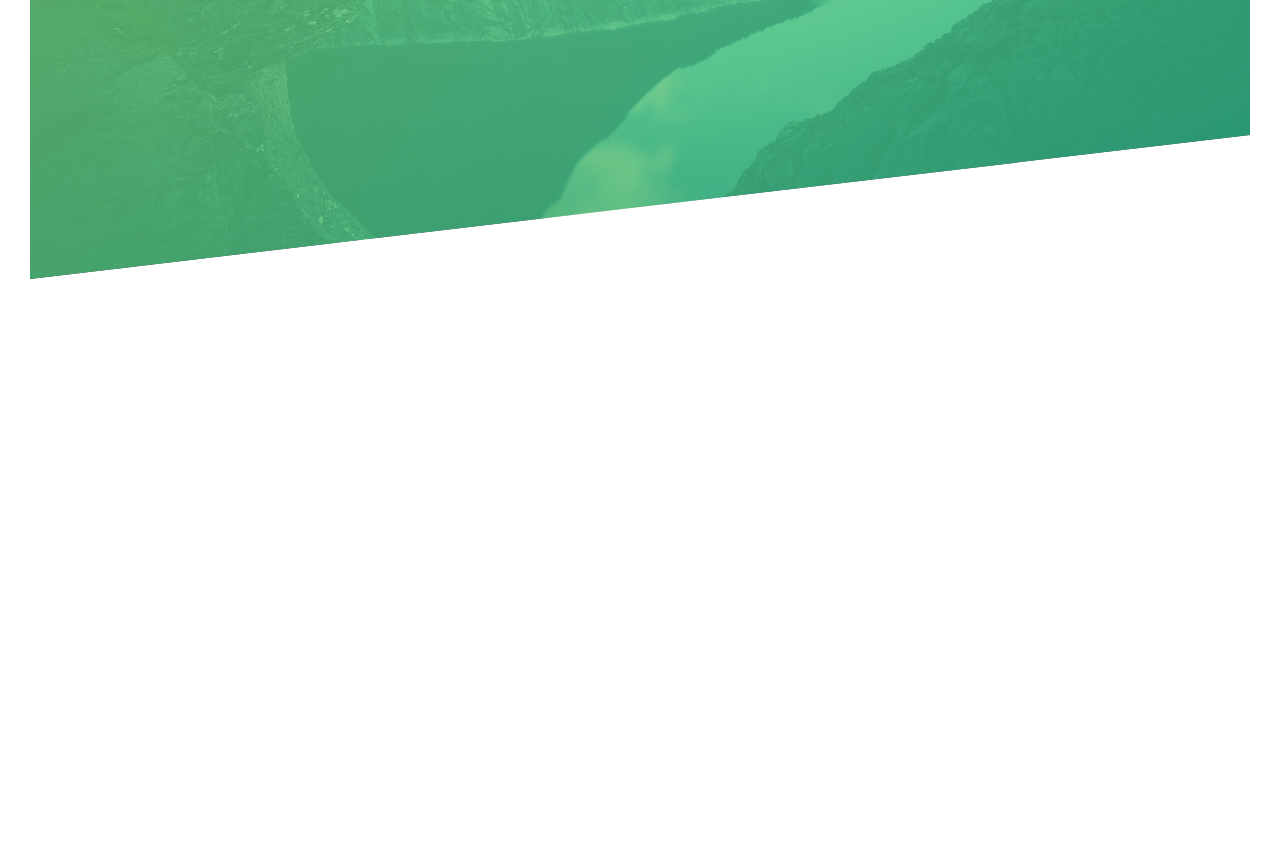
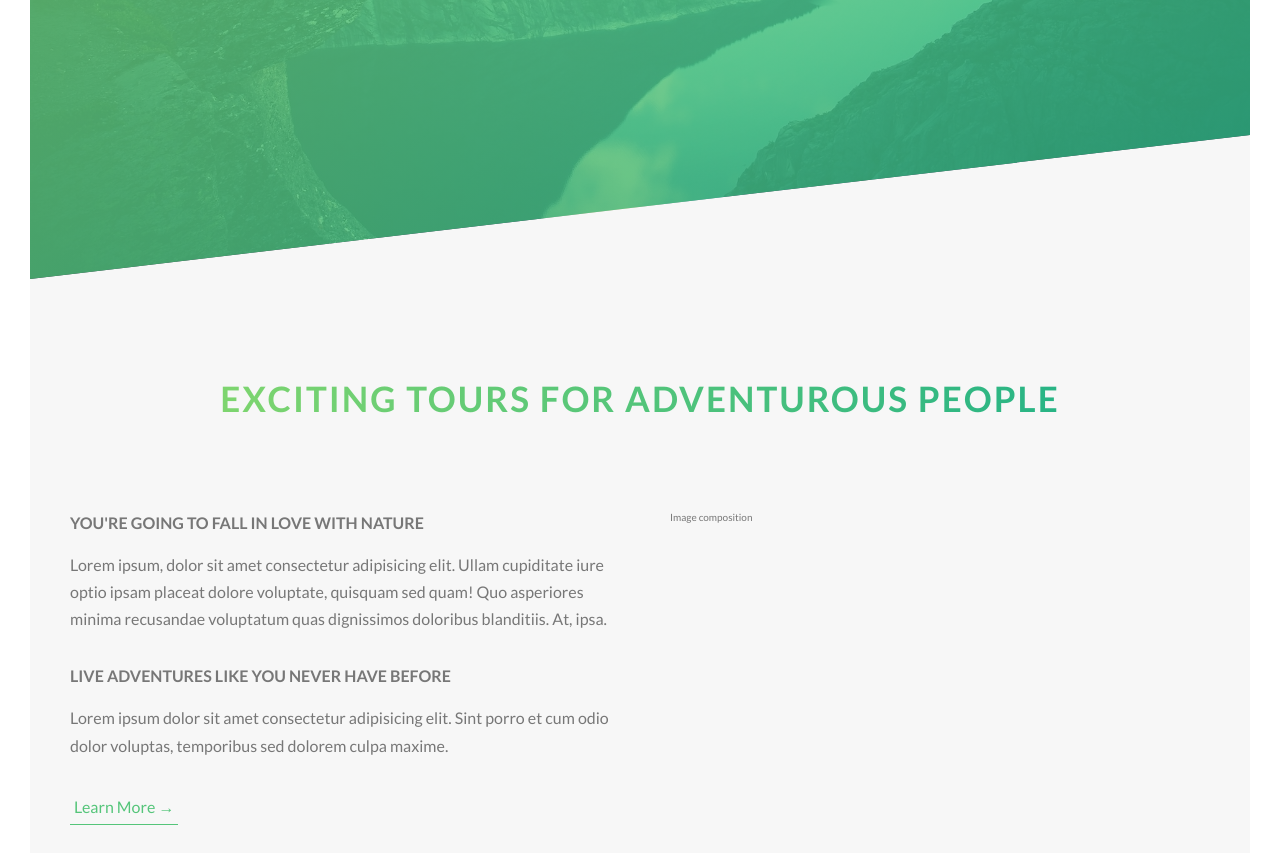
Before and after one commit to asiffsyed71/Natours, a website: page index.html in a window 1280 px wide. Shown: the part 495-1348 px from the top of the page. Before the commit the page ends 804 px from the top, so only its background shows below. Drawn offline with Linux system fonts and the light colour scheme.

Commit message:
Added layout for hero section

```diff
--- a/index.html
+++ b/index.html
@@ -25,6 +25,33 @@
                 <a href="#" class="btn btn--white btn--animated">Discover our tours</a>
            </div>
         </header>
+        <main>
+            <section class="section-about">
+                <div class="u-center-text">
+                    <h2 class="heading-secondary u-margin-bottom-lg">
+                        Exciting tours for adventurous people
+                    </h2>
+                </div>
+                <div class="row">
+                    <div class="col-1-of-2">
+                        <h3 class="heading-teritiary u-margin-bottom-sm">
+                            You're going to fall in love with nature
+                        </h3>
+                        <p class="paragraph">
+                            Lorem ipsum, dolor sit amet consectetur adipisicing elit. Ullam cupiditate iure optio ipsam placeat dolore voluptate, quisquam sed quam! Quo asperiores minima recusandae voluptatum quas dignissimos doloribus blanditiis. At, ipsa.
+                        </p>
+                        <h3 class="heading-teritiary u-margin-bottom-sm">
+                            Live adventures like you never have before
+                        </h3>
+                        <p class="paragraph">
+                            Lorem ipsum dolor sit amet consectetur adipisicing elit. Sint porro et cum odio dolor voluptas, temporibus sed dolorem culpa maxime.
+                        </p>
+                        <a href="#" class="btn-text">Learn More &rarr;</a>
+                    </div>
+                    <div class="col-1-of-2">Image composition</div>
+                </div>
+            </section>
+        </main>
 
         <!-- <section class="grid-test">
             <div class="row">
--- a/sass/abstracts/_variables.scss
+++ b/sass/abstracts/_variables.scss
@@ -7,6 +7,11 @@ $color-grey-dark: #777;
 $color-white: #fff;
 $color-black: #000;
 
+$color-grey-light-1: #f7f7f7;
+
+// font
+$default-font-size: 1.6rem;
+
 // GRID
 $grid-width: 114rem;
 $gutter-vertical: 8rem;
--- a/sass/base/_typography.scss
+++ b/sass/base/_typography.scss
@@ -28,3 +28,34 @@ body {
         animation: moveInRight 1s ease-in-out;
     }
 }
+
+.heading-secondary {
+    font-size: 3.5rem;
+    text-transform: uppercase;
+    font-weight: 700;
+    background-image: linear-gradient(to right, $color-primary-light, $color-primary-dark);
+    display: inline-block;
+    -webkit-background-clip: text;
+    background-clip: text;
+    color: transparent;
+    letter-spacing: 2px;
+    transition: all .2s;
+
+    &:hover {
+        transform: skewY(2deg) skewX(15deg) scale(1.1);
+        text-shadow: .5rem 1rem 2rem rgba($color-black,.2);
+    }
+}
+
+.heading-teritiary {
+    font-size: $default-font-size;
+    font-weight: 700;
+    text-transform: uppercase;
+}
+
+.paragraph {
+    font-size: $default-font-size;
+    &:not(:last-child) {
+        margin-bottom: 3rem;
+    }
+}
--- a/sass/base/_utilities.scss
+++ b/sass/base/_utilities.scss
@@ -0,0 +1,10 @@
+.u-center-text {
+    text-align: center;
+}
+
+.u-margin-bottom-lg {
+    margin-bottom: 8rem;
+}
+.u-margin-bottom-sm {
+    margin-bottom: 1.5rem;
+}
--- a/sass/components/_button.scss
+++ b/sass/components/_button.scss
@@ -19,7 +19,7 @@
         border-radius: 10rem;
         transition: all .2s;
         position: relative;
-        font-size: 1.6rem;
+        font-size: $default-font-size;
     }
 
     &:hover {
@@ -57,3 +57,27 @@
     }
 
 }
+
+.btn-text {
+    &:link,
+    &:visited {
+        font-size: $default-font-size;
+        color: $color-primary;
+        display: inline-block;
+        text-decoration: none;
+        border-bottom: 1px solid $color-primary;
+        padding: 4px;
+        transition: all .2s;
+    }
+
+    &:hover {
+        background-color: $color-primary;
+        color: $color-white;
+        box-shadow: 0 1rem 2rem rgba($color-black,0.15);
+        transform: translateY(-2px);
+    }
+    &:active {
+        box-shadow: 0 .5rem 1rem rgba($color-black,0.15);
+        transform: translateY(0);
+    }
+}
--- a/sass/layout/_grid.scss
+++ b/sass/layout/_grid.scss
@@ -1,6 +1,5 @@
 .row {
     max-width: $grid-width;
-    background-color: #eee;
     margin: 0 auto;
 
     &:not(:last-child) {
@@ -10,9 +9,6 @@
     @include clearfix;
 
     [class^="col-"] {
-        background-color: orangered;
-        color: white;
-        text-align: center;
         float: left;
         &:not(:last-child) {
             margin-right: $gutter-horizontal;
--- a/sass/pages/_home.scss
+++ b/sass/pages/_home.scss
@@ -0,0 +1,5 @@
+.section-about {
+    background-color: $color-grey-light-1;
+    padding: 25rem 0;
+    margin-top: -20vh;
+}
```
Also changed, not shown: css/style.css.
